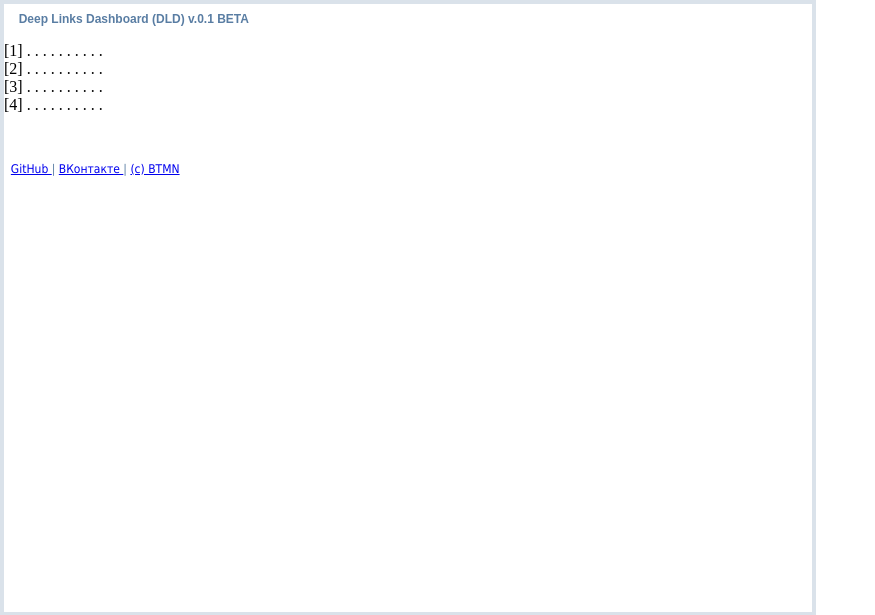
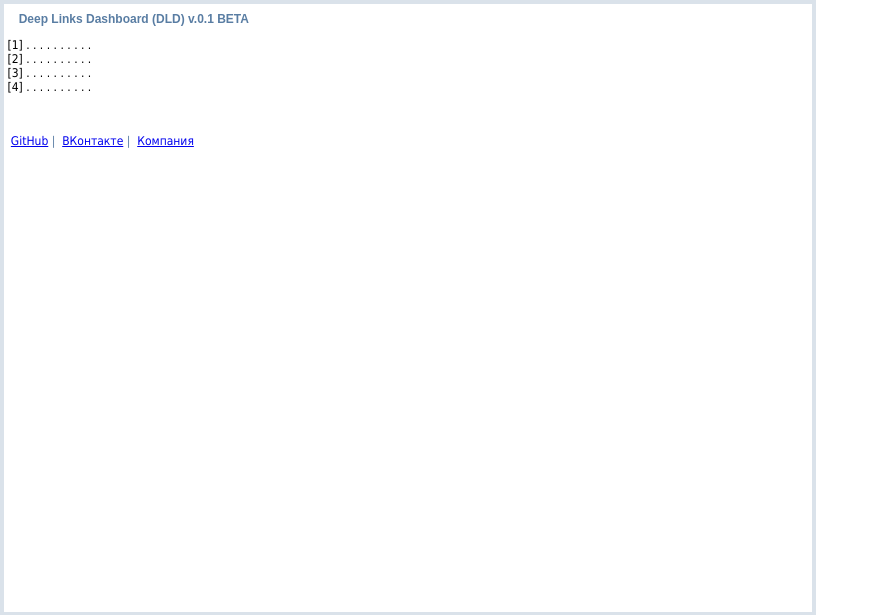
Before and after one commit to ru-host/btmn, a PHP site: page / in a window 1280 px wide. Shown: the top 615 px of the page, without its empty margins (0-875 px from the left). Run offline with PHP 8.4, Linux system fonts and the light colour scheme.

Commit message:
Update index.php

```diff
--- a/index.php
+++ b/index.php
@@ -10,22 +10,22 @@
     	<link rel="apple-touch-icon" href="/img/favicon.png">
 	<link rel="stylesheet" media="all" href="/css/style.css"  />
 </head>
-<body id="body.main" style="display: block;border: 4px solid #dae2ea;width: 808px;height: 608px;margin: 0;padding: 0;background: #fff;overflow: hidden;">
+<body id="body.main" style="display: block;border: 4px solid #dae2ea;width: 808px;height: 608px;margin: 0;padding: 0;font-family: Tahoma;font-size: 12px;background: #fff;overflow: hidden;">
 <header>
   <h1 id="h1.main" style="display: block;font-family: Arial;font-size: 12px;color: #597da3;margin: 8px;">&nbsp; Deep Links Dashboard (DLD) v.0.1 BETA</h1>
 </header>
 	<p>
-	[1] . . . . . . . . . . <br/>
-	[2] . . . . . . . . . . <br/>
-	[3] . . . . . . . . . . <br/>
-	[4] . . . . . . . . . . <br/>
+	&nbsp;[1] . . . . . . . . . . <br/>
+	&nbsp;[2] . . . . . . . . . . <br/>
+	&nbsp;[3] . . . . . . . . . . <br/>
+	&nbsp;[4] . . . . . . . . . . <br/>
 			   	<br/>
 	</p>
 <footer  id="footer.main" style="display: block;font-family: Tahoma;font-size: 12px;color: #597da3;margin: 8px 0 0 0;">
 	<br/>&nbsp;
-	<a href="https://github.com/vhs69/btmn"> GitHub </a> |
-	<a href="https://vk.com/app7347272"> ВКонтакте </a> |
-	<a href="https://btmn.ru/"> (c) BTMN </a>
+	<a href="https://github.com/vhs69/btmn">GitHub</a>&nbsp;|&nbsp;
+	<a href="https://vk.com/app7347272"> ВКонтакте</a>&nbsp;|&nbsp;
+	<a href="https://btmn.ru/">Компания</a>&nbsp;
 	<br/>
 </footer>
 </body>
```
